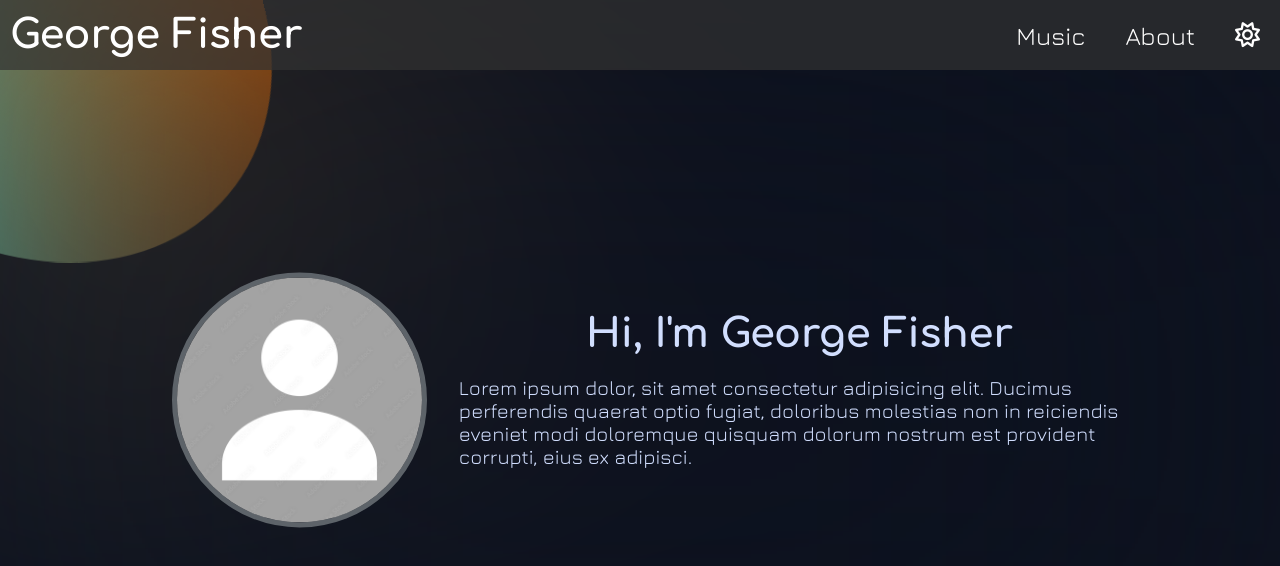
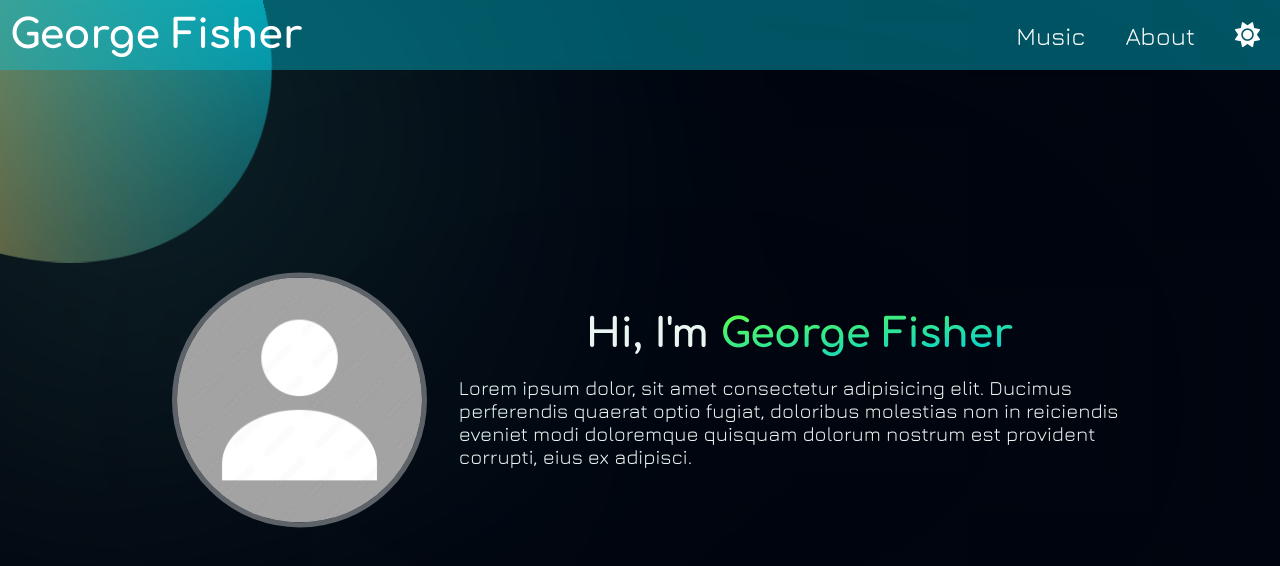
Before and after one commit to lucascapistrant/g-fisher-music-website, a Vue app: page / in a window 1280 px wide. Shown: the top 566 px of the page. Built offline with nearby package versions, Linux system fonts and the light colour scheme.

Commit message:
colors changed

```diff
--- a/src/App.vue
+++ b/src/App.vue
@@ -55,7 +55,7 @@ export default {
   background: linear-gradient(
       to right,
       var(--color-primary),
-      var(--color-secondary)
+      var(--color-accent)
       );
   transform: translate(-50%, -50%);
   z-index: -2;
--- a/src/assets/styles/global.css
+++ b/src/assets/styles/global.css
@@ -1,27 +1,30 @@
 @import url('https://fonts.googleapis.com/css2?family=Comfortaa:wght@300..700&family=Jura:wght@300..700&display=swap');
 
 :root[data-theme="dark"] {
-  --color-background: #0D121F;
+  --color-primary: #00cae0;
+  --color-secondary: #5eff4d;
+  --color-accent: #eb6600;
+  --color-background: #00050f;
   --color-background-secondary: #333;
-  --color-primary: #D25C01;
-  --color-secondary: #18B7C9;
-  --color-text: #D1DEFE;
+  --color-text: #eaf6f2;
   --color-text-neg: #fff;
   --color-border: #5D6369;
-  --font--headings: `'Comfortaa', sans-serif`;
-  --font-body: `font-family: 'Jura', sans-serif`
+  --font-headings: 'Comfortaa', sans-serif;
+  --font-body: 'Jura', sans-serif;
 }
 :root[data-theme="light"] {
-  --color-background: #D1DEFE;
+  --color-primary: #1fe9ff;
+  --color-secondary: #12b300;
+  --color-accent: #ff7a14;
+  --color-background: #f0f5ff;
   --color-background-secondary: #999;
-  --color-primary: #D25C01;
-  --color-secondary: #18B7C9;
-  --color-text: #0D121F;
+  --color-text: #091511;
   --color-text-neg: #333;
   --color-border: #5D6369;
-  --font--headings: `'Comfortaa', sans-serif`;
-  --font-body: `font-family: 'Jura', sans-serif`
+  --font-headings: 'Comfortaa', sans-serif;
+  --font-body: 'Jura', sans-serif;
 }
+
 * {
   box-sizing: border-box;
 }
@@ -39,13 +42,13 @@ body {
 /* Typography */
 
 header {
-  font-family: 'Comfortaa', sans-serif;
+  font-family: var(--font-headings);
   font-size: 3.5rem;
   font-weight: 800;
 }
 
 p {
-  font-family: 'Jura', sans-serif;
+  font-family: var(--font-body);
   font-size: 2rem;
 }
 
@@ -55,14 +58,13 @@ p {
     }
 }
 
-/* colapsables */
-
-/* Collapsibles */
-
-/* .collapsable__content {
-  opacity: 0;
-  transition: all .3s;
-} */
+.emphasis {
+  background: linear-gradient(to bottom right, var(--color-secondary), var(--color-primary));
+  -webkit-background-clip: text;
+  background-clip: text;
+  -webkit-text-fill-color: transparent;
+  font-weight: bold;
+}
 
 /* animations */
 @keyframes glob {
--- a/src/components/Info.vue
+++ b/src/components/Info.vue
@@ -4,7 +4,7 @@
             <img src="../assets/user.png" alt="A picture of George" class="info__img">
         </div>
         <div class="bio">
-            <header class="bio__header">Hi, I'm George Fisher</header>
+            <header class="bio__header">Hi, I'm <span class="emphasis">George Fisher</span></header>
             <p class="bio__text">Lorem ipsum dolor, sit amet consectetur adipisicing elit. Ducimus perferendis quaerat optio fugiat, doloribus molestias non in reiciendis eveniet modi doloremque quisquam dolorum nostrum est provident corrupti, eius ex adipisci.</p>
         </div>
     </div>
--- a/src/components/NavBar.vue
+++ b/src/components/NavBar.vue
@@ -1,13 +1,14 @@
 <template>
   <nav class="navBar">
     <header class="navBar__header"><a href="./">George Fisher</a></header>
+    <div class="navBar__background"></div>
     <i class="navBar__icon fa-solid fa-bars" id="navBarIcon"></i>
     <div class="navBar__body collapsable__content">
         <a href="./" class="navBar__link">Music</a>
         <a href="./" class="navBar__link">About</a>
         <i class="navBar__link navBar__link--icon lightModeCont">
           <i class="fa-solid fa-moon lightmode moon" style="display: none"></i>
-          <i class="fa-regular fa-sun lightmode sun"></i>
+          <i class="fa-solid fa-sun lightmode sun"></i>
         </i>
     </div>
 </nav>
@@ -101,7 +102,7 @@ export default {
   top: 10px;
   right: 10px;
   font-size: 3.5rem;
-  color: var(--color-text-neg);
+  color: var(--color-text);
   cursor: pointer;
   z-index: 11;
 }
@@ -117,7 +118,8 @@ export default {
 .navBar__link {
     display: none;
     margin: 10px 0;
-    color: var(--color-text-neg);
+    color: var(--color-text);
+    font-family: var(--font-body);
     font-size: 4rem;
     text-decoration: none;
 }
@@ -132,8 +134,15 @@ export default {
   display: flex;
   align-items: center;
   height: 70px;
-  /* --color-background-secondary, but with opacity of .7 */
-  background: rgba(51, 51, 51, 0.7);
+}
+
+.navBar__background {
+  position: absolute;
+  width: 100%;
+  height: 100%;
+  z-index: -1;
+  background: var(--color-primary);
+  opacity: .4;
 }
 .navBar__icon {
   display: none;
@@ -163,8 +172,13 @@ export default {
   margin: 0 20px;
   color: var(--color-text-neg);
   font-size: 2.5rem;
-  font-family: 'Jura', sans-serif;
   text-decoration: none;
+  cursor: pointer;
+  transition: all .1s ease-out;
+}
+
+.navBar__link:hover {
+  transform: scale(1.1);
 }
 
 .navBar__link--icon {
@@ -182,12 +196,12 @@ export default {
 @keyframes slideIn {
   from {
     transform: translate(100%, -100%);
-    background: var(--color-background-secondary);
+    background: var(--color-accent);
     border-radius: 0 0 0 100%;
   }
   to {
     transform: translate(0);
-    background: var(--color-background-secondary);
+    background: var(--color-accent);
     border-radius: 0;
   }
 }
@@ -195,12 +209,12 @@ export default {
 @keyframes slideOut {
   0% {
     transform: translate(0);
-    background: var(--color-background-secondary);
+    background: var(--color-accent);
     border-radius: 0;
   }
   99% {
     transform: translate(100%, -100%);
-    background: var(--color-background-secondary);
+    background: var(--color-accent);
     border-radius: 0 0 0 100%;
   }
   100% {
```
